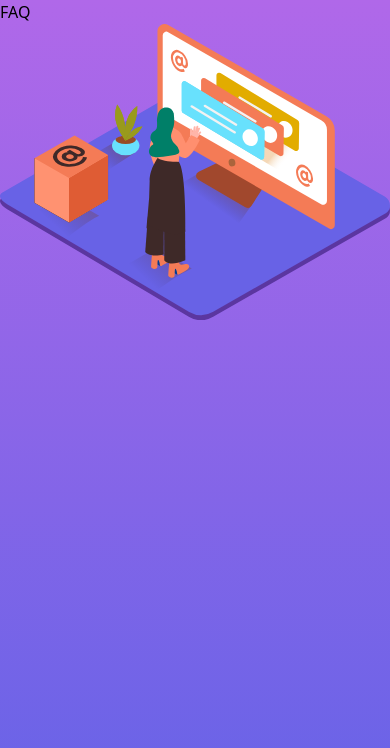
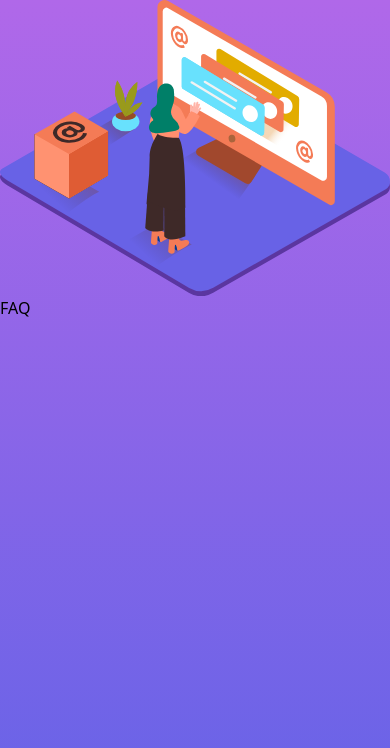
Before and after one commit to astarta16/accordeon-card, a React (Vite) app: page / in a window 390 px wide. Shown: the top 748 px of the page. Built offline with nearby package versions, Linux system fonts and the light colour scheme.

Commit message:
finish styles mobile and desktop version

```diff
--- a/src/App.jsx
+++ b/src/App.jsx
@@ -1,27 +1,21 @@
-import { useState } from 'react';
-import ImageMobile from './assets/illustration-woman-online-mobile.svg'
+import { useState } from "react";
+import ImageMobile from "./assets/illustration-woman-online-mobile.svg";
 // import ImageDeskop from './assets/illustration-woman-online-desktop.svg'
 // import data from './components/data'
 
 function App() {
   return (
-    <div className="flex justify-center items-center min-h-screen ">
-      <div className="bg-white shadow-md rounded-lg text-center w-[920px] h-[509px]">
-         <h1 className="text-black text-2xl ml-[100px] font-semibold">FAQ</h1>
-         <div className="w-1/2">
-          <img
-          src={ImageMobile}
-          alt="Card Image"
-         className='top-[-40px]'
-
-        />
-         </div>
-
-
-
+    <div className="flex justify-center items-center min-h-screen">
+      <div className="bg-white shadow-md rounded-lg text-center relative w-[90%] h-[509px] md:w-[920px] flex md:flex-row flex-col">
+        <div className="md:w-[40%] flex items-center justify-center">
+          <img src={ImageMobile} alt="Card Image" className="w-[80%] md:w-[100%]" />
+        </div>
+        <div className="md:w-[60%] p-4">
+          <h1 className="text-black text-2xl font-semibold">FAQ</h1>
+        </div>
       </div>
     </div>
   );
 }
 
-export default App
+export default App;
--- a/src/components/data.js
+++ b/src/components/Data.js
@@ -1,4 +1,4 @@
-export const data = [
+export const Data = [
         {
             id:1,
             question: 'How many team members can I invite?',
```
Also changed, not shown: src/components/Questions.jsx (added, +12 -0 lines).
